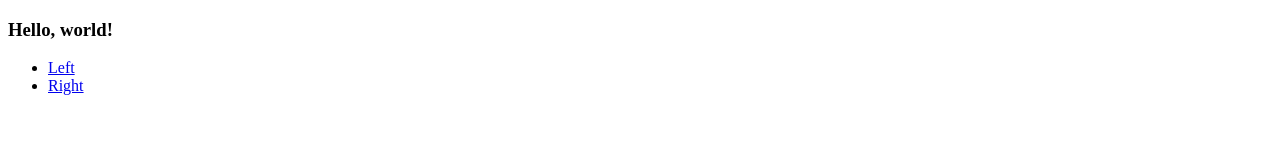
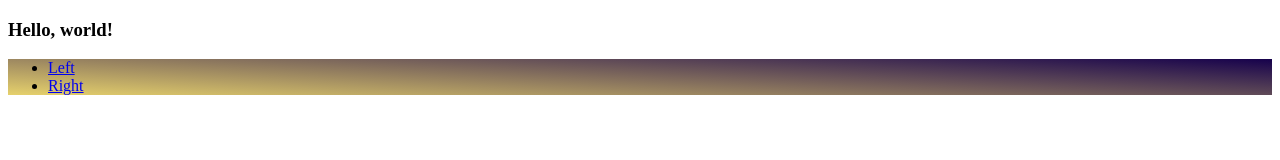
Before and after one commit to Roma1996zvd/rsschool-cv, a plain HTML site: page index.html in a window 1280 px wide. Drawn offline with Linux system fonts and the light colour scheme.

Commit message:
docs: style.css file

```diff
--- a/style.css
+++ b/style.css
@@ -1,3 +1,3 @@
 header{
-    background:linear-gradient(3deg, #e6d16c, #16014c)// ;
+    background:linear-gradient(3deg, #e6d16c, #16014c) ;
 }
```
